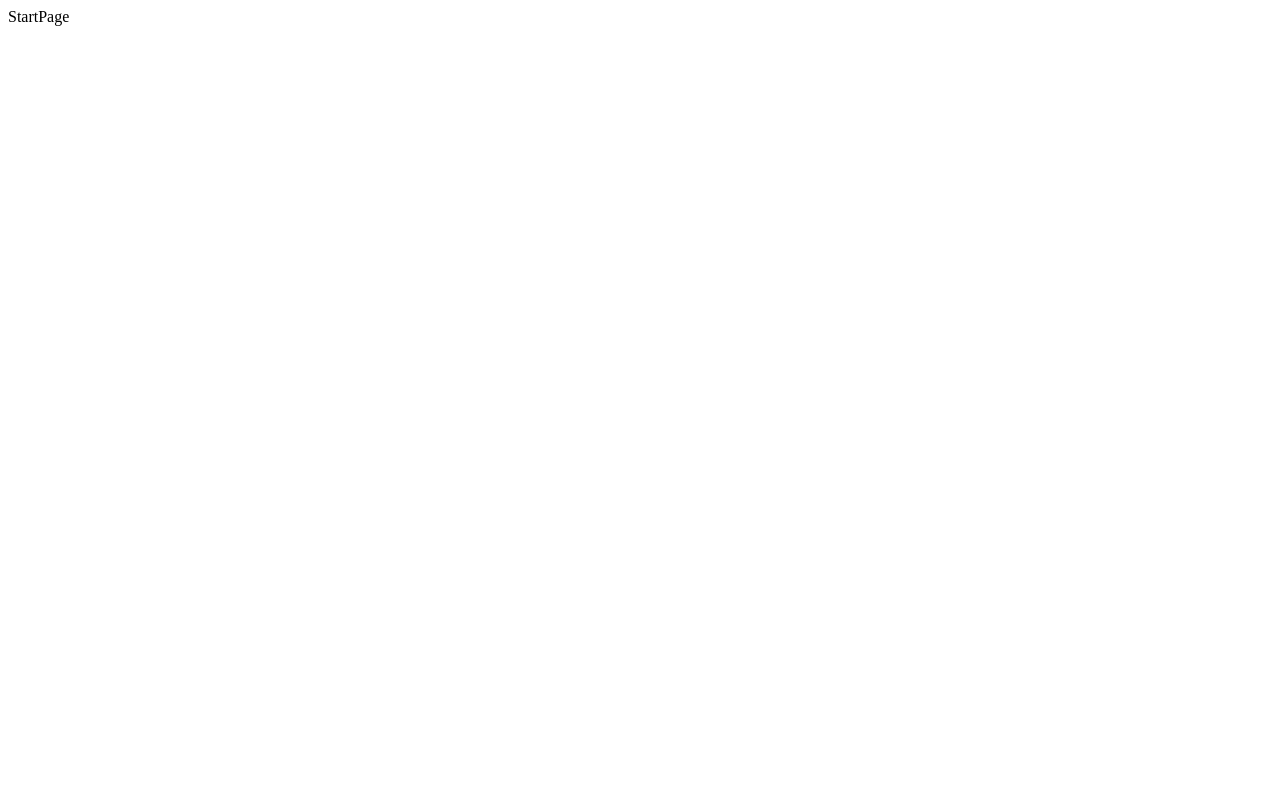
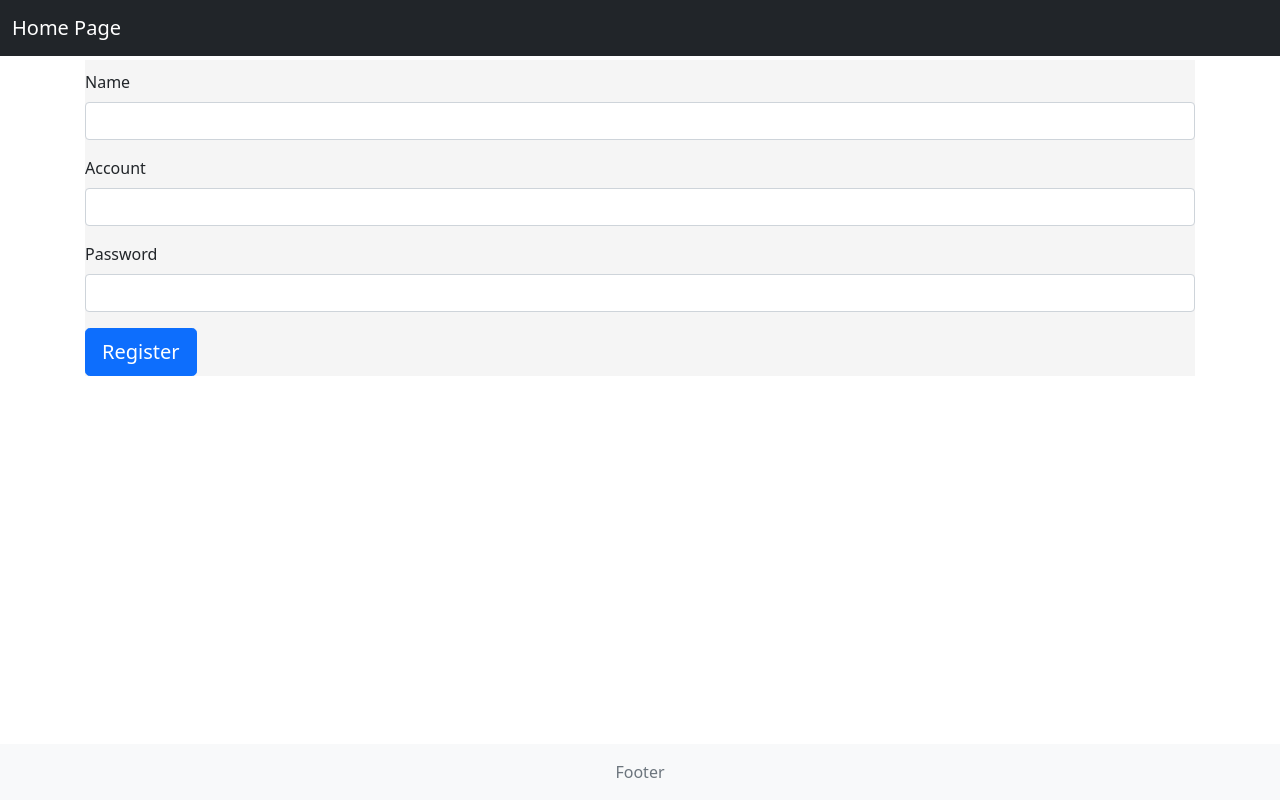
Before and after one commit to HenryLee84/Frontend, a Vue app: page /register in a window 1280 px wide. Before the commit this address had no page. Built offline with nearby package versions, Linux system fonts and the light colour scheme.

Commit message:
加入基本頁面
1. Layout頁
2. 範例頁
3. 首頁
4. 登入頁
5. 個人資訊頁
6. 註冊頁

```diff
--- a/index.html
+++ b/index.html
@@ -1,13 +1,13 @@
 <!DOCTYPE html>
-<html lang="en">
+<html lang="en" class="h-100">
   <head>
     <meta charset="UTF-8" />
     <link rel="icon" href="/favicon.ico" />
     <meta name="viewport" content="width=device-width, initial-scale=1.0" />
     <title>Vite App</title>
   </head>
-  <body>
-    <div id="app"></div>
+  <body class="d-flex flex-column h-100">
+    <div id="app" class="d-flex flex-column h-100"></div>
     <script type="module" src="/src/main.js"></script>
   </body>
 </html>
--- a/src/App.vue
+++ b/src/App.vue
@@ -1,12 +1,50 @@
 <script setup>
-// import { RouterView } from 'vue-router'
+import 'bootstrap/dist/css/bootstrap.min.css';
+import 'bootstrap';
+import BaseLayout from './views/BaseLayout.vue';
+
+import { useRoute, useRouter } from 'vue-router';
+import { computed } from 'vue';
+
+const route = useRoute();
+const router = useRouter();
+
+const alreadyLogin = computed(() => {
+  return route.path.includes('login') || route.path.includes('register');
+});
+
 
 </script>
 
 <template>
-  <!-- <RouterView /> -->
-  StartPage
+  <BaseLayout>
+    <template
+      v-if="alreadyLogin"
+      #header
+    >
+      <a
+        class="navbar-brand"
+        href="#"
+        @click="router.push({ name: 'home' })"
+      >Home Page</a>
+    </template>
+
+    <RouterView />
+  </BaseLayout>
 </template>
 
 <style>
+  .bd-placeholder-img {
+    font-size: 1.125rem;
+    text-anchor: middle;
+    -webkit-user-select: none;
+    -moz-user-select: none;
+    user-select: none;
+  }
+
+  @media (min-width: 768px) {
+    .bd-placeholder-img-lg {
+      font-size: 3.5rem;
+    }
+  }
 </style>
--- a/src/router/index.js
+++ b/src/router/index.js
@@ -1,23 +1,34 @@
-import { createRouter, createWebHistory } from 'vue-router'
-// import HomeView from '../views/HomeView.vue'
+import { createRouter, createWebHistory } from 'vue-router';
 
 const router = createRouter({
   history: createWebHistory(import.meta.env.BASE_URL),
   routes: [
-    // {
-    //   path: '/',
-    //   name: 'home',
-    //   component: HomeView
-    // },
-    // {
-    //   path: '/about',
-    //   name: 'about',
-    //   // route level code-splitting
-    //   // this generates a separate chunk (About.[hash].js) for this route
-    //   // which is lazy-loaded when the route is visited.
-    //   component: () => import('../views/AboutView.vue')
-    // }
+    {
+      path: '/',
+      name: 'home',
+      component: () => import('../views/HomePage.vue')
+    },
+    {
+      path: '/personalinfo',
+      name: 'personalInfo',
+      component: () => import('../views/PersonalInfo.vue')
+    },
+    {
+      path: '/example',
+      name: 'example',
+      component: () => import('../views/ExamplePage.vue')
+    },
+    {
+      path: '/login',
+      name: 'login',
+      component: () => import('../views/LoginPage.vue')
+    },
+    {
+      path: '/register',
+      name: 'register',
+      component: () => import('../views/RegisterPage.vue')
+    }
   ]
-})
+});
 
-export default router
+export default router;
--- /dev/null
+++ b/src/views/BaseLayout.vue
@@ -0,0 +1,106 @@
+<script setup>
+import { ref, reactive } from 'vue';
+import { useRouter } from 'vue-router';
+
+const router = useRouter();
+
+const headerMenu = reactive([{id: 1, text: 'Personal Info'}, {id: 2, text: 'Example API'}]);
+const currentMenuId = ref(1);
+
+function clickHeader(id) {
+  currentMenuId.value = id;
+  switch(id) {
+    case 1:
+      router.push({ name: 'personalInfo' });
+      break;
+    case 2:
+      router.push({ name: 'example' });
+      break;
+    default:
+      break;
+
+  }
+}
+
+</script>
+
+<template>
+  <header>
+    <!-- Fixed navbar -->
+    <nav class="navbar navbar-expand-md navbar-dark fixed-top bg-dark">
+      <div class="container-fluid">
+        <slot name="header">
+          <a
+            class="navbar-brand"
+            href="#"
+            @click="router.push({ name: 'home' })"
+          >Home Page</a>
+          <button
+            class="navbar-toggler"
+            type="button"
+            data-bs-toggle="collapse"
+            data-bs-target="#navbarCollapse"
+            aria-controls="navbarCollapse"
+            aria-expanded="false"
+            aria-label="Toggle navigation"
+          >
+            <span class="navbar-toggler-icon" />
+          </button>
+          <div
+            id="navbarCollapse"
+            class="collapse navbar-collapse"
+          >
+            <ul class="navbar-nav me-auto mb-2 mb-md-0">
+              <li
+                v-for="menu in headerMenu"
+                :key="menu.id"
+                @click="clickHeader(menu.id)"
+              >
+                <a
+                  class="nav-link"
+                  :class="{ active: menu.id === currentMenuId }"
+                  href="#"
+                >{{ menu.text }}</a>
+              </li>
+            </ul>
+          </div>
+        </slot>
+      </div>
+    </nav>
+  </header>
+
+  <!-- Begin page content -->
+  <main class="flex-shrink-0">
+    <div class="container">
+      <!-- <h1 class="mt-5">
+        Sticky footer with fixed navbar
+      </h1>
+      <p class="lead">
+        Pin a footer to the bottom of the viewport in desktop browsers with this custom HTML and CSS. A fixed navbar has been added with <code class="small">padding-top: 60px;</code> on the <code class="small">main &gt; .container</code>.
+      </p>
+      <p>Back to <a href="../examples/sticky-footer/">the default sticky footer</a> minus the navbar.</p> -->
+      <slot>
+        <h1 class="mt-5">
+          Main
+        </h1>
+      </slot>
+    </div>
+  </main>
+
+  <footer class="footer mt-auto py-3 bg-light">
+    <div class="container text-center">
+      <span class="text-muted">
+        Footer
+      </span>
+    </div>
+  </footer>
+</template>
+
+<style>
+
+main > .container {
+  padding: 60px 15px 0;
+}
+
+
+</style>
--- /dev/null
+++ b/src/views/ExamplePage.vue
@@ -0,0 +1,75 @@
+<script setup>
+import axios from 'axios';
+import { ref, unref, watchEffect } from 'vue';
+
+const records = ref(null);
+const done = ref(false);
+const selectedCity = ref('新北市');
+const authorization = 'CWB-490218AE-B77C-4780-85A7-556494DAF9CD';
+const cityOptions = ['新北市', '臺北市', '高雄市'];
+const words = {
+  'Wx': '氣象',
+  'Pop': '降雨機率',
+  'MinT': '最低氣溫',
+  'CI': '舒適度'
+};
+
+async function getData() {
+  done.value = false;
+  try {
+    // resolve the url value synchronously so it's tracked as a
+    // dependency by watchEffect()
+    const city = unref(selectedCity);
+
+    const response = await axios.get(
+      `https://opendata.cwb.gov.tw/api/v1/rest/datastore/F-C0032-001?Authorization=${authorization}&locationName=${encodeURI(city)}`
+    );
+    // JSON responses are automatically parsed.
+    records.value = response.data.records;
+    done.value = true;
+  } catch (error) {
+    console.log(error);
+  }
+}
+
+watchEffect(getData);
+
+</script>
+
+<template>
+  <select v-model="selectedCity">
+    <option disabled>
+      Please Choose
+    </option>
+    <option
+      v-for="(option, index) in cityOptions"
+      :key="index"
+    >
+      {{ option }}
+    </option>
+  </select>
+  <template v-if="done">
+    <p>{{ records.datasetDescription }}</p>
+    <template
+      v-for="{locationName, weatherElement} in records.location"
+      :key="locationName"
+    >
+      <p>{{ locationName }}</p>
+      <template
+        v-for="{elementName, time} in weatherElement"
+        :key="elementName"
+      >
+        <p class="mt-2">
+          {{ elementName }} ({{ words[elementName] }})
+        </p>
+        <template
+          v-for="(period, index) in time"
+          :key="index"
+        >
+          <p>{{ period.startTime }} ~ {{ period.endTime }}</p>
+          <p>{{ period.parameter.parameterName }} {{ period.parameter.parameterUnit }}</p>
+        </template>
+      </template>
+    </template>
+  </template>
+</template>
--- /dev/null
+++ b/src/views/HomePage.vue
@@ -0,0 +1,5 @@
+<script setup></script>
+
+<template>
+  home page
+</template>
--- /dev/null
+++ b/src/views/LoginPage.vue
@@ -0,0 +1,53 @@
+<script setup>
+import { useRouter } from 'vue-router';
+
+const router = useRouter();
+
+function goToRegister() {
+  router.push({ name: 'register' });
+}
+
+</script>
+
+<template>
+  <form
+    style="padding-top: 10px; background-color: #f5f5f5;"
+    @click.prevent
+  >
+    <div class="mb-3">
+      <label
+        for="accountInput"
+        class="form-label"
+      >Account</label>
+      <input
+        id="accountInput"
+        type="text"
+        class="form-control"
+      >
+    </div>
+
+    <div class="mb-3">
+      <label
+        for="passwordInput"
+        class="form-label"
+      >Password</label>
+      <input
+        id="passwordInput"
+        type="password"
+        class="form-control"
+      >
+    </div>
+
+    <button
+      class="btn btn-lg btn-primary"
+    >
+      Log in
+    </button>
+    <button
+      class="btn btn-lg btn-primary float-end"
+      @click="goToRegister"
+    >
+      Register
+    </button>
+  </form>
+</template>
--- /dev/null
+++ b/src/views/PersonalInfo.vue
@@ -0,0 +1,5 @@
+<script setup></script>
+
+<template>
+  personal info
+</template>
--- /dev/null
+++ b/src/views/RegisterPage.vue
@@ -0,0 +1,102 @@
+<script setup>
+import { computed, ref } from 'vue';
+
+const name = ref('');
+const account = ref('');
+const password = ref('');
+
+const nameValid = ref(false);
+const accountValid = ref(false);
+const passwordValid = ref(false);
+
+const valid = computed(() => nameValid.value && accountValid.value && password.value);
+
+// 註冊
+function register() {
+    validate();
+
+    if (!valid.value)
+        return;
+    alert('completed')
+
+    // TODO CALL API
+}
+
+// 驗證
+function validate() {
+    nameValid.value = true;
+    accountValid.value = true;
+    passwordValid.value = true;
+
+    // name
+    if (name.value === '') {
+        nameValid.value = false;
+    }
+
+    // account
+    if (account.value === '') {
+        accountValid.value = false;
+    }
+
+    // password
+    if (password.value === '') {
+        passwordValid.value = false;
+    }
+}
+
+
+</script>
+
+<template>
+  <form
+    style="padding-top: 10px; background-color: #f5f5f5;"
+    @click.prevent
+  >
+    <div class="mb-3">
+      <label
+        for="nameInput"
+        class="form-label"
+      >Name</label>
+      <input
+        id="nameInput"
+        v-model="name"
+        type="text"
+        class="form-control"
+        required
+      >
+    </div>
+
+    <div class="mb-3">
+      <label
+        for="accountInput"
+        class="form-label"
+      >Account</label>
+      <input
+        id="accountInput"
+        v-model="account"
+        type="text"
+        class="form-control"
+      >
+    </div>
+
+    <div class="mb-3">
+      <label
+        for="passwordInput"
+        class="form-label"
+      >Password</label>
+      <input
+        id="passwordInput"
+        v-model="password"
+        type="password"
+        class="form-control"
+      >
+    </div>
+
+    <button
+      class="btn btn-lg btn-primary"
+      @click="register"
+    >
+      Register
+    </button>
+  </form>
+</template>
```
